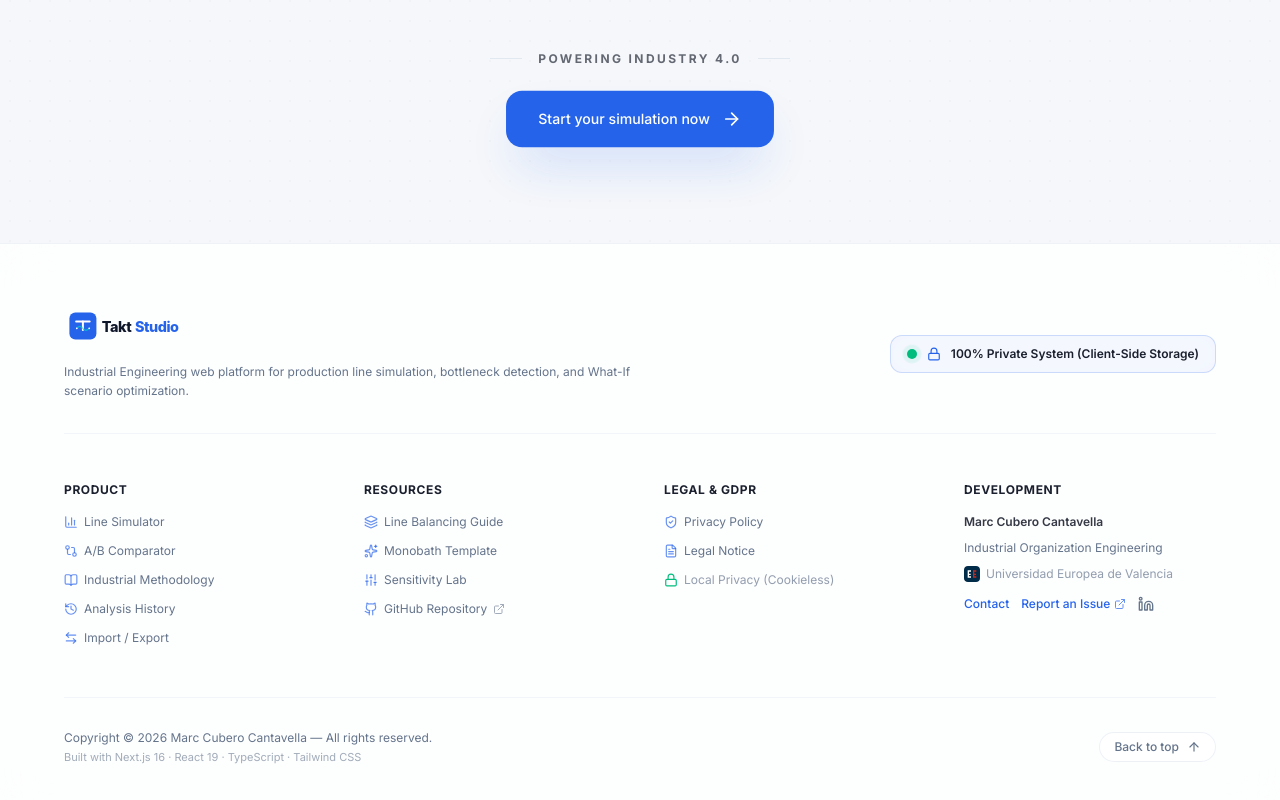
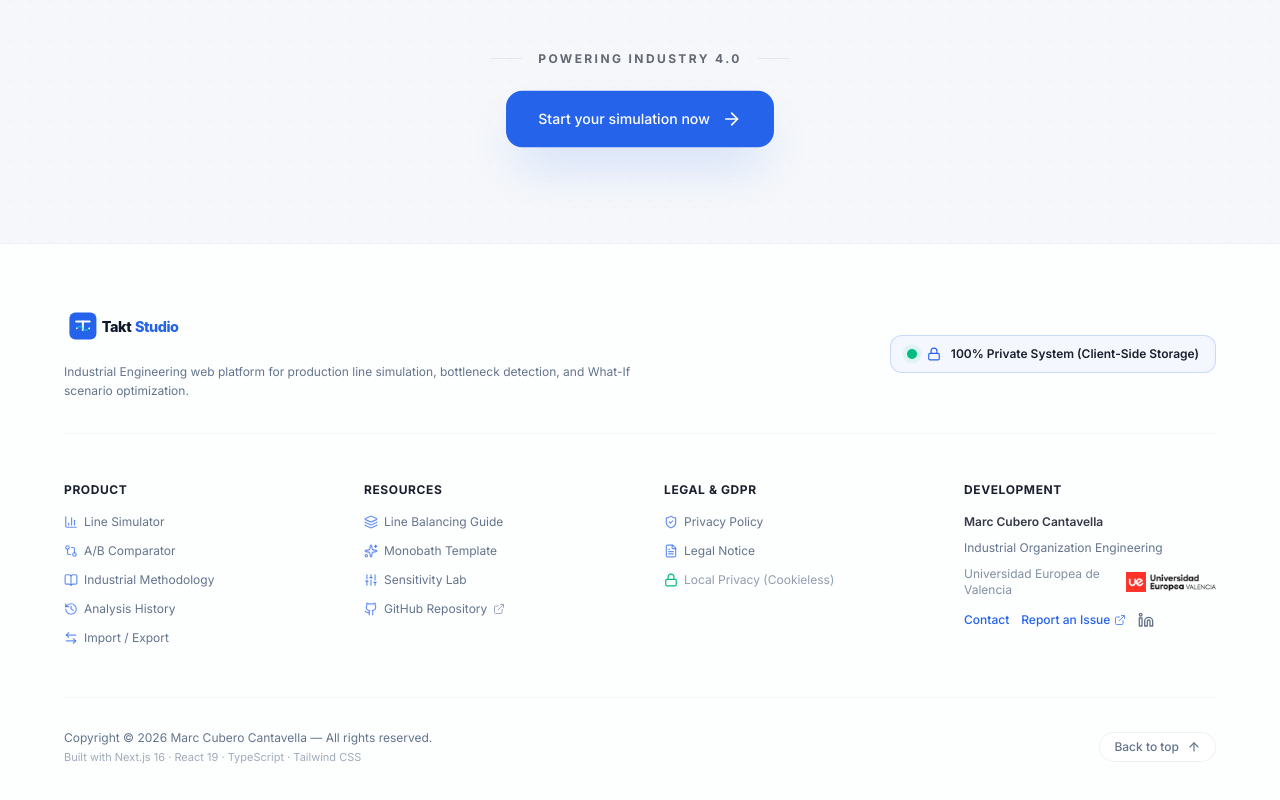
Before and after one commit to markusx5622/takt-studio, a Next.js app: page /en in a window 1280 px wide. Shown: the part 5611-6411 px from the top of the page. Built offline with nearby package versions, Linux system fonts and the light colour scheme.

Commit message:
feat(landing): add official UEV logo image to the right of text in footer

```diff
--- a/components/landing/LandingFooter.tsx
+++ b/components/landing/LandingFooter.tsx
@@ -1,5 +1,6 @@
 "use client"
 
+import Image from "next/image"
 import { useTranslations } from "next-intl"
 import { Link } from "@/i18n/navigation"
 import BrandLogo from "@/components/BrandLogo"
@@ -50,16 +51,6 @@ function LinkedinIcon(props: React.SVGProps<SVGSVGElement>) {
       <path d="M16 8a6 6 0 0 1 6 6v7h-4v-7a2 2 0 0 0-2-2 2 2 0 0 0-2 2v7h-4v-7a6 6 0 0 1 6-6z" />
       <rect width="4" height="12" x="2" y="9" />
       <circle cx="4" cy="4" r="2" />
-    </svg>
-  )
-}
-
-function UevLogo(props: React.SVGProps<SVGSVGElement>) {
-  return (
-    <svg viewBox="0 0 24 24" fill="none" {...props}>
-      <rect width="24" height="24" rx="4" fill="#002B49" />
-      <path d="M5.5 6.5H10.5V8.5H7.5V11.5H10V13.5H7.5V15.5H10.5V17.5H5.5V6.5Z" fill="#FFFFFF" />
-      <path d="M13.5 6.5H18.5V8.5H15.5V11.5H18V13.5H15.5V15.5H18.5V17.5H13.5V6.5Z" fill="#C5281C" />
     </svg>
   )
 }
@@ -203,9 +194,15 @@ export default function LandingFooter() {
             <ul className="space-y-2.5 text-xs">
               <li className="font-semibold text-foreground/80">{t("authorName")}</li>
               <li className="text-muted-foreground">{t("authorRole")}</li>
-              <li className="flex items-center gap-1.5 text-muted-foreground/70">
-                <UevLogo className="h-4 w-4 shrink-0 rounded-sm" aria-hidden="true" />
+              <li className="flex items-center gap-2 text-muted-foreground/80">
                 <span>{t("uev")}</span>
+                <Image
+                  src="/logo-uev.png"
+                  alt="Universidad Europea de Valencia"
+                  width={140}
+                  height={28}
+                  className="h-5 w-auto object-contain shrink-0"
+                />
               </li>
               <li className="pt-1 flex items-center gap-3">
                 <a
```
Also changed, not shown: public/logo-uev.png (added).
